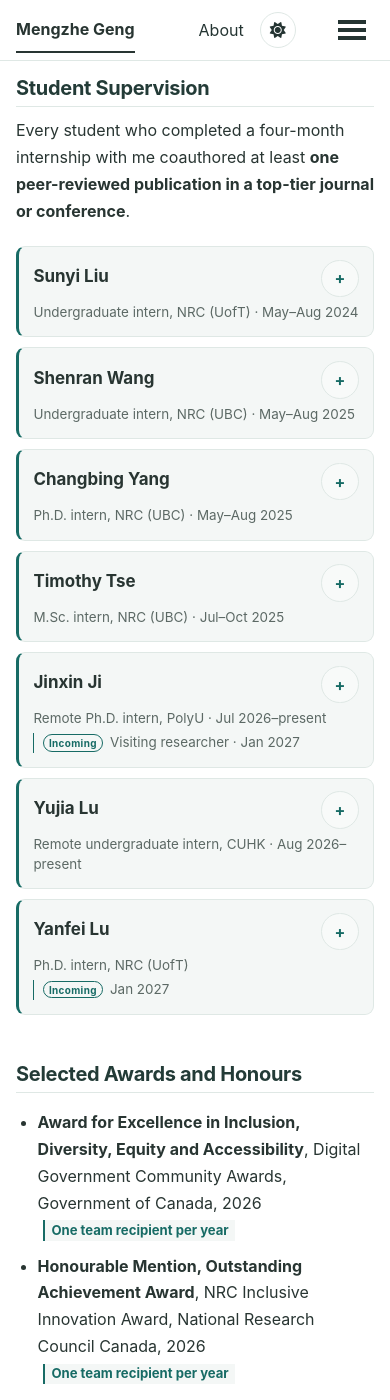
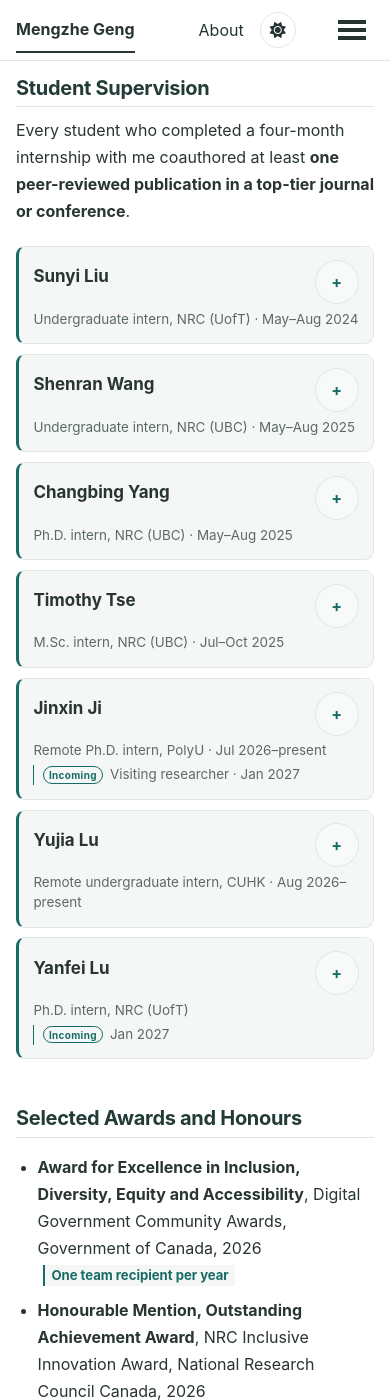
Before and after one commit to MENGZHEGENG/MENGZHEGENG.github.io, a Jekyll site: the page built from _pages/about.md, in a window 390 px wide and 1400 px high, scrolled down 3748 px. Built offline with Jekyll 4.4.1, drawn with Linux system fonts in a browser that asks for light colours.

Commit message:
Keep mobile disclosure target accessible

```diff
--- a/_sass/_custom.scss
+++ b/_sass/_custom.scss
@@ -912,8 +912,8 @@ html[data-theme="dark"] .timeline-row {
     align-self: center;
     display: grid;
     place-items: center;
-    width: 2.35rem;
-    height: 2.35rem;
+    width: 2.75rem;
+    height: 2.75rem;
     margin: 0;
     padding: 0;
     border: 1px solid var(--global-border-color);
```
